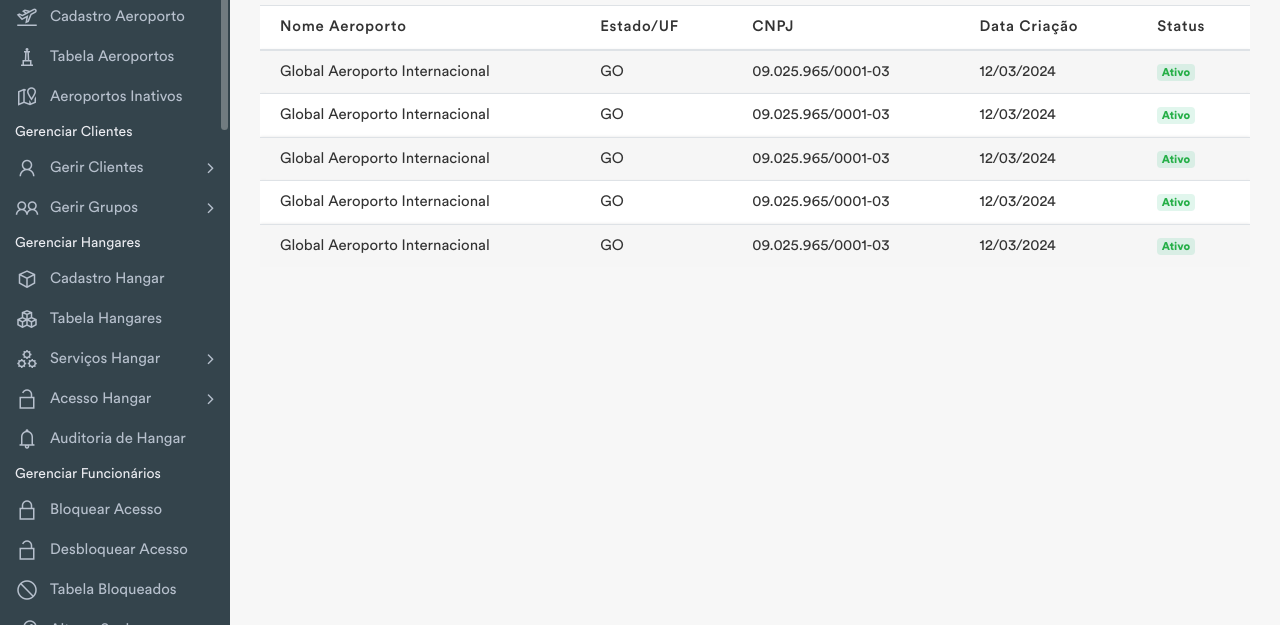
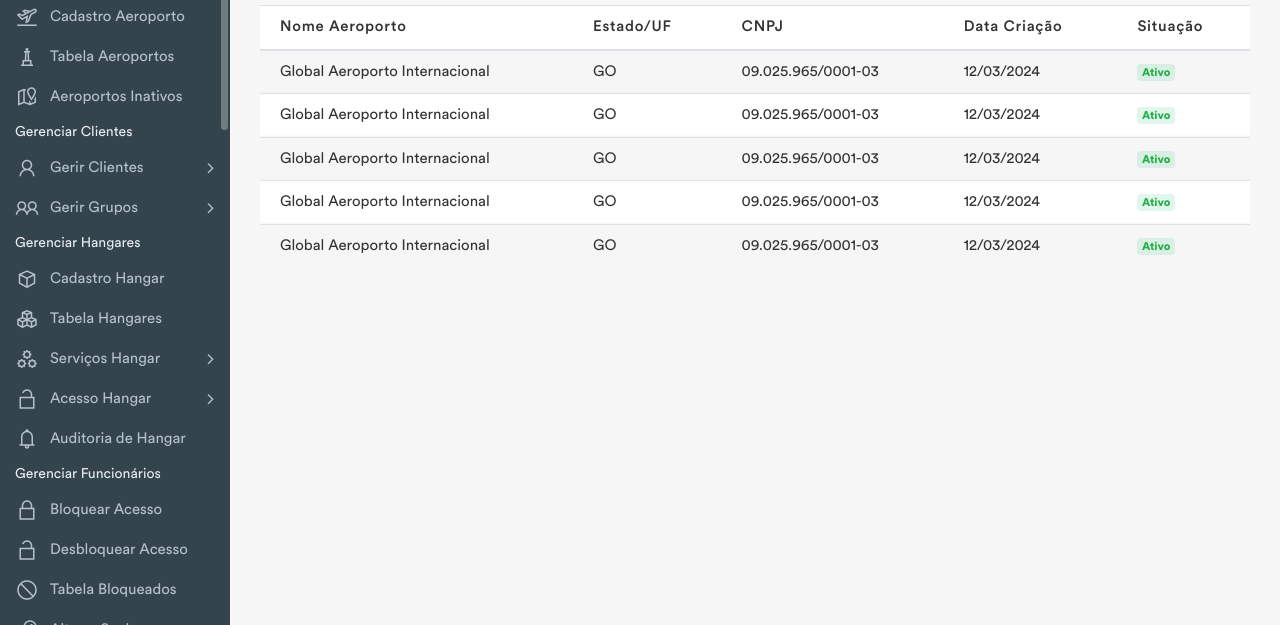
Before and after one commit to alsgu3rra/ui, a plain HTML site: page read-airport.html in a window 1280 px wide. Shown: the part 175-800 px from the top of the page. Drawn offline with Linux system fonts and the light colour scheme.

Commit message:
de status para situação

```diff
--- a/read-airport.html
+++ b/read-airport.html
@@ -688,7 +688,7 @@
                     <th>Estado/UF</th>
                     <th>CNPJ</th>
                     <th>Data Criação</th>
-                    <th>Status</th>
+                    <th>Situação</th>
                   </tr>
                 </thead>
                 <tbody>
```
